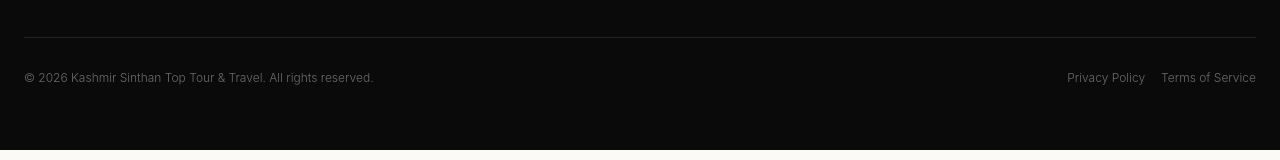
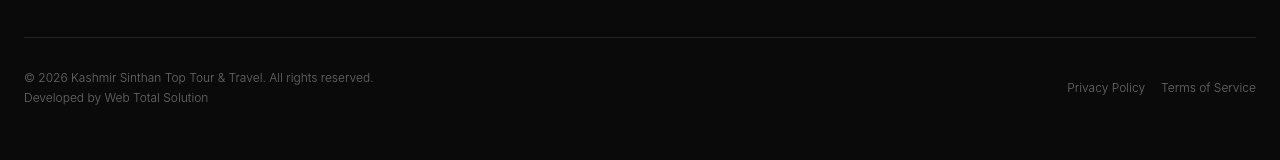
Before and after one commit to piyushthakur7/tours-an-travel, a React (Vite) app: page /gallery in a window 1280 px wide. Shown: the part 6143-6303 px from the top of the page. Built offline with nearby package versions, Linux system fonts and the light colour scheme.

Commit message:
feat: implement Footer component with company information, quick links, social media, and contact details.

```diff
--- a/src/components/Footer.tsx
+++ b/src/components/Footer.tsx
@@ -55,8 +55,11 @@ export const Footer = () => {
         </div>
 
         <div className="pt-8 border-t border-white/10 flex flex-col md:flex-row justify-between items-center text-xs text-white/40 font-light">
-          <p>&copy; {new Date().getFullYear()} Kashmir Sinthan Top Tour & Travel. All rights reserved.</p>
-          <div className="flex gap-4 mt-4 md:mt-0">
+          <div className="text-center md:text-left mb-4 md:mb-0">
+            <p>&copy; {new Date().getFullYear()} Kashmir Sinthan Top Tour & Travel. All rights reserved.</p>
+            <p className="mt-1">Developed by <a href="https://www.webtotalsolution.com/" target="_blank" rel="noopener noreferrer" className="hover:text-gold transition-colors">Web Total Solution</a></p>
+          </div>
+          <div className="flex gap-4">
             <a href="#" className="hover:text-gold transition-colors">Privacy Policy</a>
             <a href="#" className="hover:text-gold transition-colors">Terms of Service</a>
           </div>
```
